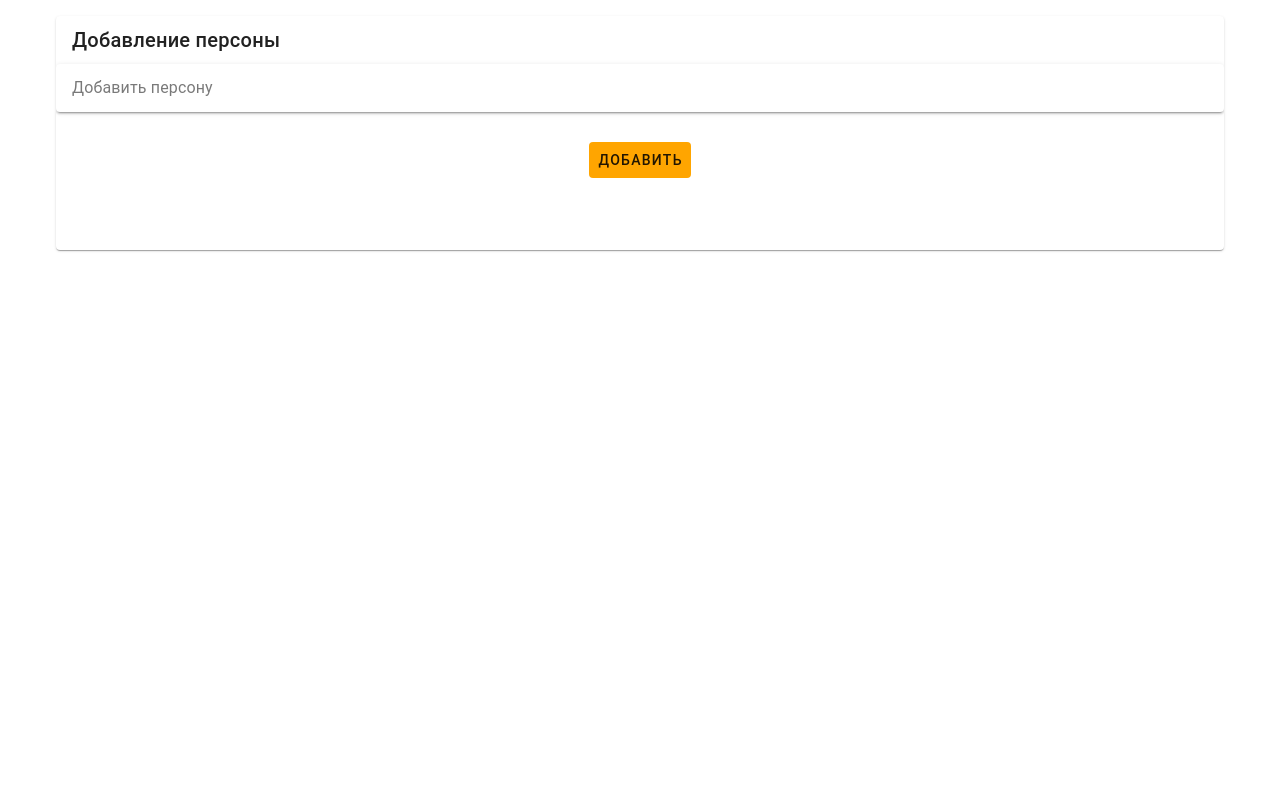
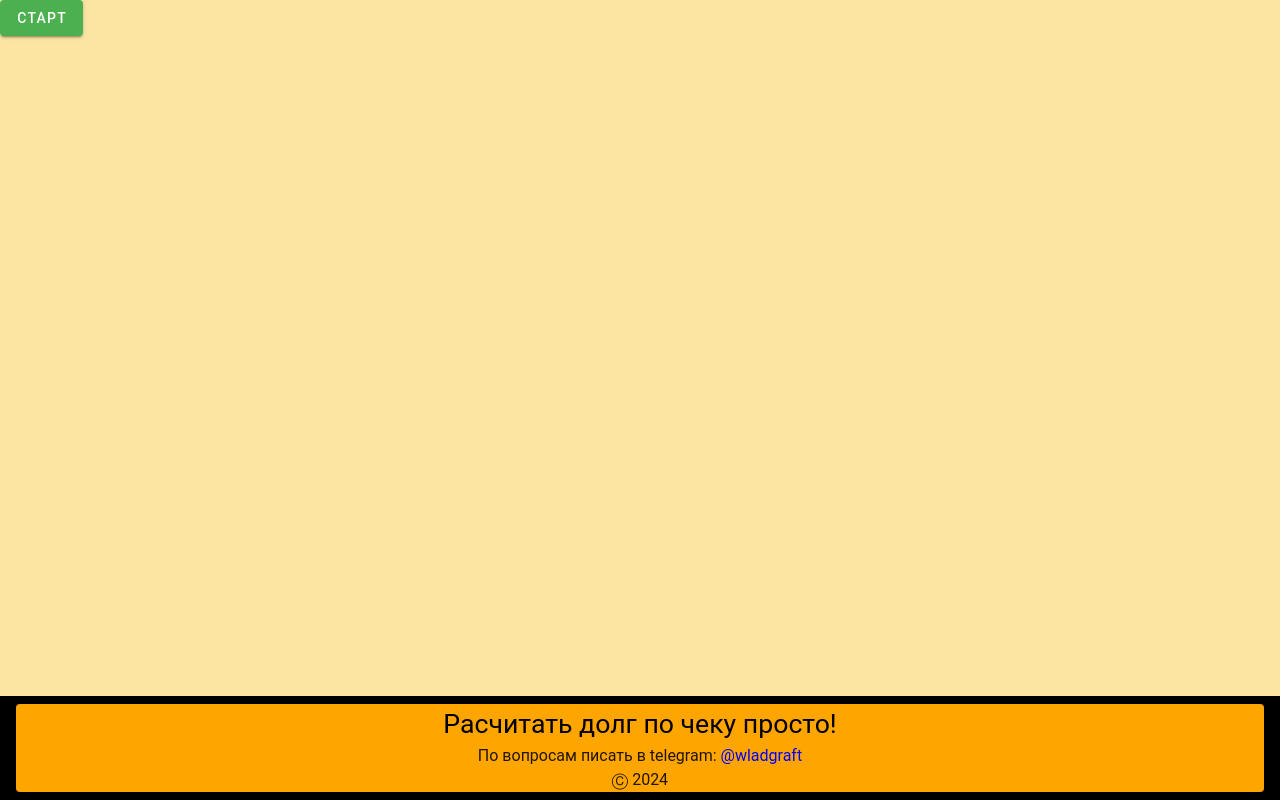
Before and after one commit to vladLetelov/DelimSchetVKafe, a Vue app: page /#/ in a window 1280 px wide. Built offline with nearby package versions, Linux system fonts and the light colour scheme.

Commit message:
modification UI

```diff
--- a/src/App.vue
+++ b/src/App.vue
@@ -1,7 +1,6 @@
 <template>
-    <div id="app"
-    >
-      <router-view />
+    <div id="app">
+        <router-view />
     </div>
 </template>
 
--- a/src/components/HomePage.vue
+++ b/src/components/AddPerson.vue
@@ -10,30 +10,33 @@
                 label="Добавить персону"
                 density = "comfortable"
                 v-model="newPerson"
-                clearable
             ></v-text-field>
             <v-card-actions>
                 <v-btn class="btn"
                 @click="addPerson">Добавить</v-btn>
             </v-card-actions>
-            <v-container class="d-flex flex-column justify-between">
-                <v-card-text
+        </v-card>
+    </v-container>
+    <v-container class="d-flex flex-column justify-between"
+        v-if="isAddPerson">
+        <v-card>
+            <v-card-text
                 v-for="(people, index) in peoples"
                 :key="index"
-                class="d-flex justify-between">
+                class="d-flex justify-between list">
                     {{ people.name }}
 
                 <v-btn color="red"
-                @click="delPerson(index)">Удалить</v-btn>
+                    @click="delPerson(index)">Удалить</v-btn>
             </v-card-text>
-            </v-container>
-            <v-container>
+            <v-card-actions>
                 <v-btn class="btn"
-                v-if="isAddPerson"
-                @click="this.$router.push({name: 'dishPosition'})">Далее</v-btn>
-            </v-container>
+                    v-if="isAddPerson"
+                    @click="this.$router.push({name: 'dishPosition'})">Далее</v-btn>
+            </v-card-actions>
         </v-card>
     </v-container>
+
 </template>
 
 <script>
@@ -107,4 +110,9 @@ export default{
 .justify-between{
     justify-content: space-between;
 }
+.list{
+    border-radius: 20px;
+    margin: 10px;
+    background-color:#FFF3CF;
+}
 </style>
--- a/src/components/DishPosition.vue
+++ b/src/components/DishPosition.vue
@@ -1,15 +1,15 @@
 <template>
 <v-container grid-list-xs>
     <v-card>
-        <v-card-title primary-title>
+        <v-card-title primary-title
+            v-if="!isEdited">
             Добавление новой позиции
         </v-card-title>
+        <v-card-title primary-title
+            v-else>
+            Редактирование позиции
+        </v-card-title>
         <v-container grid-list-xs>
-            <v-btn class="btn"
-            @click="isAddPosition = true">Добавить позицию</v-btn>
-        </v-container>
-        <v-container grid-list-xs
-        v-if="isAddPosition">
         <v-select
                 :items="peoples"
                 item-value="name"
@@ -38,33 +38,55 @@
                 v-model="persons">
             </v-select>
         </v-container>
-        <v-container grid-list-xs>
+        <v-card-actions>
             <v-btn class="btn"
             @click="this.$router.back()">Назад</v-btn>
-            <v-btn color="success"
-            @click="addDishPosition">Добавить</v-btn>
+            <v-btn class="btn"
+            @click="addDishPosition"
+            v-if="!isEdited">Добавить</v-btn>
+        </v-card-actions>
+    </v-card>
 </v-container>
-        <v-container class="d-flex justify-between"
+<v-container grid-list-xs>
+    <v-card>
+        <v-card-title primary-title>
+            Информация о позициях
+        </v-card-title>
+        <v-card-text v-if="dishPosition.length <= 0">
+            Список позиций пуст...
+        </v-card-text>
+
+        <v-container class="list"
             v-for="(position, index) in dishPosition"
             :key="index">
-            {{ index }}: {{ positionInfo(position)}}
+            Позиция {{ index+1 }}: {{ positionInfo(position)}}
 
+            <v-container class="d-flex justify-between ">
                 <v-btn color="red"
-            @click="delDishPosition(index)">Удалить</v-btn>
+                    @click="delDishPosition(index)"
+                    :disabled="isEdited">Удалить</v-btn>
+                <v-btn color="green"
+                    @click="editDishPosition(index)"
+                    v-if="!isEdited"
+                    >Редактировать</v-btn>
+                <v-btn color="green"
+                    @click="saveDishPosition(index)"
+                    v-else
+                    :disabled="editingIndex !== index">Сохранить</v-btn>
             </v-container>
-        <v-container grid-list-xs>
+        </v-container>
+        <v-card-actions grid-list-xs>
             <v-btn class="btn"
             v-if="isResultBtnActive"
             @click="this.$router.push({name:'result'})">К результатам</v-btn>
+        </v-card-actions>
+    </v-card>
 </v-container>
 <v-container grid-list-xs>
     <v-card>
-                <v-card-title primary-title class="text-center"
-                >
+        <v-card-title primary-title class="text-center">
             Промежуточный итог: {{ result }}
         </v-card-title>
-            </v-card>
-        </v-container>
     </v-card>
         </v-container>
 </template>
@@ -91,18 +113,21 @@ export default{
 
         const handleBeforeUnload = (event) => {
             event.returnValue = "Изменения не сохранятся!";
+            this.$router.back();
         };
 
         const personStore = usePersonStore();
         const {peoples} = storeToRefs(personStore);
-        const isAddPosition = ref(false);
 
         const positionStore = usePositionStore();
-        const {dishPosition, result, isResultBtnActive} = storeToRefs(positionStore)
+        const {dishPosition, result, isResultBtnActive, editingPosition} = storeToRefs(positionStore)
         const payerName = ref('');
         const namePosition = ref('');
         const price = ref('')
         const persons = ref([]);
+
+        const isEdited = ref(false);
+        const editingIndex = ref("");
 
         const addDishPosition =  ()=>{
             if(payerName.value.trim() !== '' && namePosition.value.trim() !== ''&&
@@ -126,10 +151,32 @@ export default{
             if(dishPosition.value.length <= 0){
                 isResultBtnActive.value = false;
             }
+            resultCalculate();
+        }
+
+        const editDishPosition = (index)=>{
+            payerName.value = positionStore.dishPosition[index].payerName;
+            namePosition.value = positionStore.dishPosition[index].namePosition;
+            price.value = positionStore.dishPosition[index].price;
+            persons.value = positionStore.dishPosition[index].persons;
+            isEdited.value = true;
+            editingIndex.value = index;
+        }
+
+        const saveDishPosition = (index) => {
+            isEdited.value = false;
+            positionStore.updateDishPosition(index, payerName.value, namePosition.value, price.value, persons.value);
+
+            payerName.value = "";
+            namePosition.value = "";
+            price.value = "";
+            persons.value = [];
+            editingIndex.value = "";
+            resultCalculate();
         }
 
         const positionInfo = (info) => {
-            return `${info.payerName}, ${info.namePosition}, ${info.price}, (${info.persons.join(',')})`
+            return `Платильцик: ${info.payerName}; Наименование: ${info.namePosition}; Цена: ${info.price}; Кто ел/пил: ${info.persons.join(',')}`
         };
 
         const resultCalculate = () => {
@@ -144,7 +191,6 @@ export default{
 
         return{
             peoples,
-            isAddPosition,
             payerName,
             namePosition,
             price,
@@ -156,6 +202,10 @@ export default{
             result,
             isResultBtnActive,
             delDishPosition,
+            editDishPosition,
+            isEdited,
+            saveDishPosition,
+            editingIndex,
         }
     }
 }
@@ -180,4 +230,10 @@ export default{
 .justify-between{
     justify-content: space-between;
 }
+
+.list{
+    border-radius: 20px;
+    margin: 10px;
+    background-color:#FFF3CF;
+}
 </style>
--- a/src/components/ResultWindow.vue
+++ b/src/components/ResultWindow.vue
@@ -6,7 +6,7 @@
         </v-card-title>
         <v-container
          v-for="(debt, index) in debts" :key="index">
-        {{ debt.from }} должен {{ debt.to }} {{ debt.amount }} рублей
+        {{ debt.from }} должен {{ debt.to }} <span>{{ debt.amount }} рублей</span>
         </v-container>
     </v-card>
 </v-container>
@@ -28,7 +28,7 @@ export default{
         const positionStore = usePositionStore();
         const {dishPosition} = storeToRefs(positionStore);
 
-          userStore.updateBalances(); // Вызываем обновление балансов
+          userStore.CalculateDebt(); // Вызываем обновление долгов
 
         const positionInfo = (info) => {
             return `${info.name}: ${info.balance}`
@@ -48,4 +48,7 @@ export default{
 .text-center{
     text-align: center;
 }
+span{
+    text-decoration: underline;
+}
 </style>
--- /dev/null
+++ b/src/components/StartPage.vue
@@ -0,0 +1,51 @@
+<template>
+    <v-btn color="success"
+    @click="this.$router.push({name: 'addPerson'})">Старт</v-btn>
+
+    <v-container grid-list-xs>
+    <v-footer id="footer">
+        <v-card class="footer_card">
+            <div id="footer_slogan">
+                <p>Расчитать долг по чеку просто!</p>
+            </div>
+            <div id="footer_contact">
+                <p>По вопросам писать в telegram: <span class="contact_tg">@wladgraft</span></p>
+            </div>
+            <div id="footer_dateCreate">
+                <p>&#x24b8 2024</p>
+            </div>
+        </v-card>
+    </v-footer>
+</v-container>
+</template>
+
+<script>
+
+</script>
+
+<style scoped>
+#footer{
+  position: fixed;
+  bottom: 0;
+  left: 0;
+  text-align: center;
+  width: 100%;
+  background-color:black
+}
+.contact_tg{
+  color: blue;
+}
+#footer_slogan{
+  font-size: 20pt;
+  color:black;
+}
+.footer_container{
+    margin: 0 auto;
+}
+.footer_card{
+    width: 100%;
+    text-align: center;
+    background-color:orange;
+}
+
+</style>
--- a/src/stores/PersonStore.js
+++ b/src/stores/PersonStore.js
@@ -14,7 +14,7 @@ export const usePersonStore = defineStore('personStore', {
       delitePerson(index) {
         this.peoples.splice(index, 1);
       },
-      updateBalances() {
+      CalculateDebt() {
         // Очищаем предыдущие данные долгов
         this.debts = [];
 
--- a/src/stores/PositionStore.js
+++ b/src/stores/PositionStore.js
@@ -7,6 +7,7 @@ export const usePositionStore = defineStore('positionStore', {
         dishPosition:[],
         result: 0,
         isResultBtnActive: false,
+        editingPosition: null,
     }),
     actions: {
         addDishPosition(payerName, namePosition, price, persons){
@@ -22,5 +23,11 @@ export const usePositionStore = defineStore('positionStore', {
         delDishPosition(index){
             this.dishPosition.splice(index,1);
         },
+        updateDishPosition(editingIndex, payerName, namePosition, price, persons){
+            this.dishPosition[editingIndex].payerName = payerName;
+            this.dishPosition[editingIndex].namePosition = namePosition;
+            this.dishPosition[editingIndex].price = price;
+            this.dishPosition[editingIndex].persons = persons;
+        }
     },
 });
--- a/src/style.css
+++ b/src/style.css
@@ -0,0 +1,4 @@
+body{
+    background-color:#FCE197E0;
+
+}
--- a/src/styles/style.scss
+++ /dev/null
@@ -1,13 +0,0 @@
-.btn{
-    background-color:orange;
-    margin: auto;
-}
-.d-flex{
-    display: flex;
-}
-.flex-column{
-    flex-direction: column;
-}
-.justify-between{
-    justify-content: space-between;
-}
```
Also changed, not shown: src/router/index.js (+19 -9 lines). Lines whose indentation alone changed are shown as unchanged.
